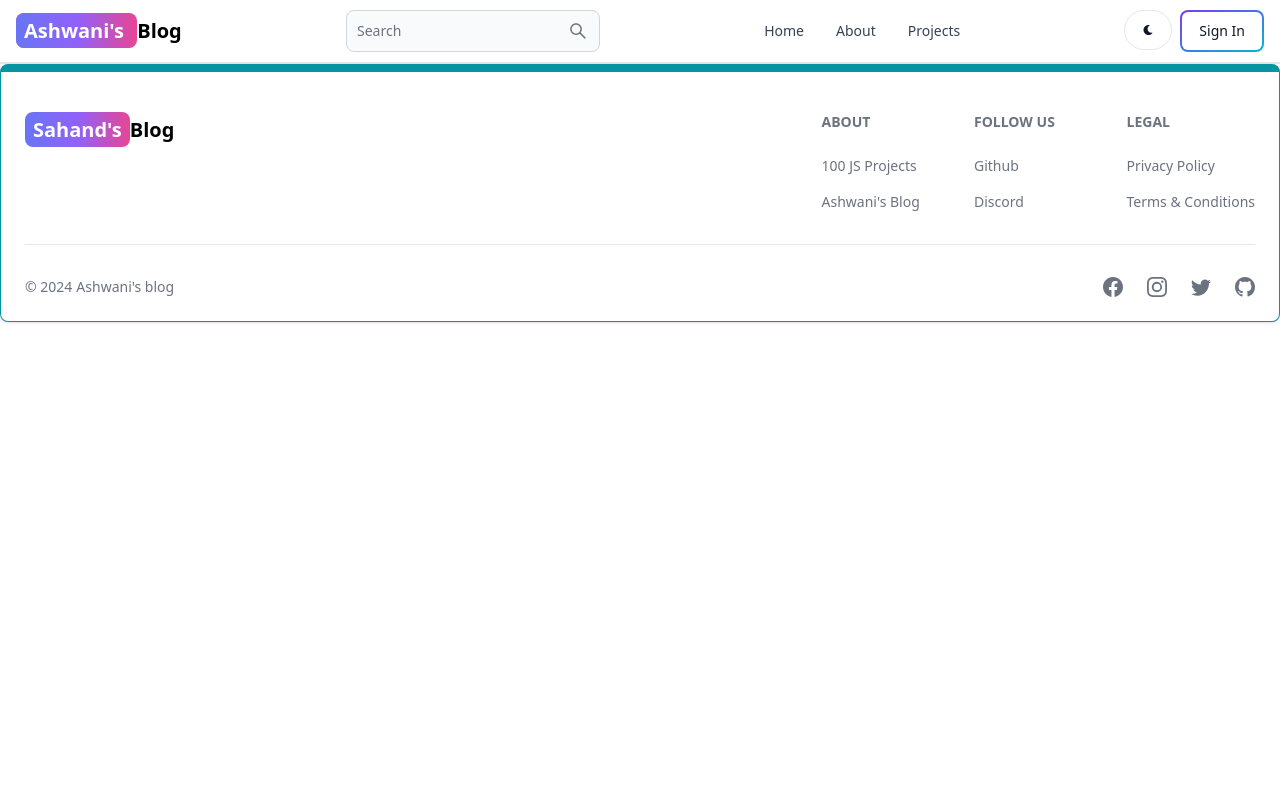
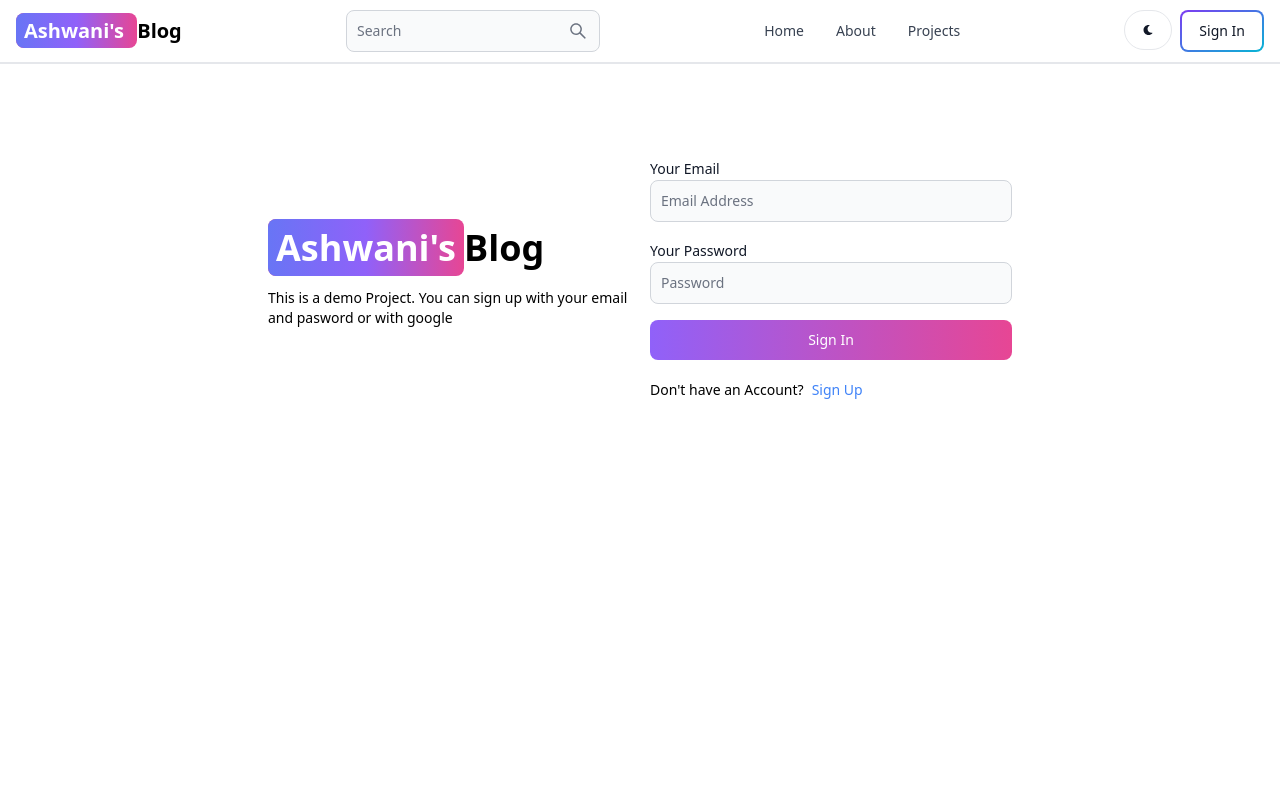
Before and after one commit to ashhwanigupta/blog-mern, a React (Vite) app in the folder client/: page /sign-in in a window 1280 px wide. Shown: the top 800 px of the page. Built offline with nearby package versions, Linux system fonts and the light colour scheme.

Commit message:
complete signin functionility

```diff
--- a/client/src/components/Footer.jsx
+++ b/client/src/components/Footer.jsx
@@ -12,7 +12,7 @@ export default function FooterCom() {
               className='self-center whitespace-nowrap text-lg sm:text-xl font-semibold dark:text-white'
             >
               <span className='px-2 py-1 bg-gradient-to-r from-indigo-500 via-purple-500 to-pink-500 rounded-lg text-white'>
-                Sahand's
+              Ashwani's
               </span>
               Blog
             </Link>
--- a/client/src/pages/SignIn.jsx
+++ b/client/src/pages/SignIn.jsx
@@ -1,9 +1,114 @@
-import React from 'react'
+import React, { useState } from "react";
+import { Link, useNavigate } from "react-router-dom";
+import { Label, TextInput, Button, Alert, Spinner } from "flowbite-react";
 
 const SignIn = () => {
+
+  const [formData, setFormData] = useState({});
+  const [errorMessage, setErrorMessage] = useState(null);
+  const [loading, setLoading] = useState(false);
+
+  const navigate = useNavigate()
+
+  const handleChange = (e) => {
+    setFormData({ ...formData, [e.target.id]: e.target.value.trim() });
+  };
+
+  const handleSubmit = async (e) => {
+    e.preventDefault();
+    if (!formData.email || !formData.password) {
+      return setErrorMessage('Please fill out all fields.');
+    }
+    try {
+      setLoading(true);
+      setErrorMessage(null);
+      const res = await fetch('/api/auth/signin', {
+        method: 'POST',
+        headers: { 'Content-Type': 'application/json' },
+        body: JSON.stringify(formData),
+      });
+      const data = await res.json();
+      if (data.success === false) {
+        return setErrorMessage(data.message);
+      }
+      setLoading(false);
+      if (res.ok) {
+        navigate('/');
+      }
+    } catch (error) {
+      setErrorMessage(error.message);
+      setLoading(false);
+    }
+  };
+
   return (
-    <div>
+    <div className="min-h-screen mt-20 ">
+      <div className="flex p-3 max-w-3xl mx-auto flex-col md:flex-row md:items-center gap-5">
+        {/* left */}
+        <div className="flex-1">
+          <Link to="/" className=" font-bold dark:text-white text-4xl">
+            <span className="px-2 py-1 bg-gradient-to-r tex from-indigo-500 via-purple-500 to bg-pink-500 rounded-lg text-white">
+              Ashwani's
+            </span>
+            Blog
+          </Link>
+          <p className="text-sm mt-5">
+            This is a demo Project. You can sign up with your email and pasword
+            or with google
+          </p>
+        </div>
+        {/* right  */}
+        <div className="flex-1">
+          <form className="flex flex-col gap-4" onSubmit={handleSubmit}>
 
+            <div>
+              <Label value="Your Email" />
+              <TextInput
+                type="email"
+                placeholder="Email Address"
+                id="email"
+                onChange={handleChange}
+              />
+            </div>
+            <div>
+              <Label value="Your Password" />
+              <TextInput
+                type="password"
+                placeholder="Password"
+                id="password"
+                onChange={handleChange}
+              />
+            </div>
+            <Button
+              type="submit"
+              gradientDuoTone="purpleToPink"
+              className=""
+              disabled={loading}
+            >
+              {loading ? (
+                <div>
+                  <Spinner size="sm"/>
+                  <span className="pl-3">Loading...</span>
+                </div>
+              ) : (
+                "Sign In"
+              )}
+            </Button>
+
+          </form>
+          <div className="flex gap-2 text-sm mt-5">
+            <span>Don't have an Account? </span>
+            <Link to="/sign-up" className="text-blue-500">
+              Sign Up
+            </Link>
+          </div>
+          {errorMessage && (
+            <Alert className="mt-5" color="failure">
+              {errorMessage}
+            </Alert>
+          )}
+        </div>
+      </div>
     </div>
   )
 }
--- a/package.json
+++ b/package.json
@@ -13,6 +13,7 @@
   "description": "",
   "dependencies": {
     "bcryptjs": "^2.4.3",
+    "cors": "^2.8.5",
     "dotenv": "^16.4.5",
     "express": "^4.21.1",
     "jsonwebtoken": "^9.0.2",
```
Also changed, not shown: 2 other files (tests, documents, lock files or other folders).
